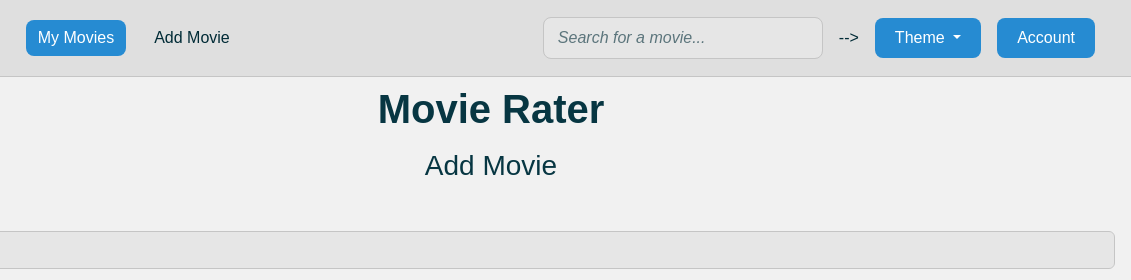
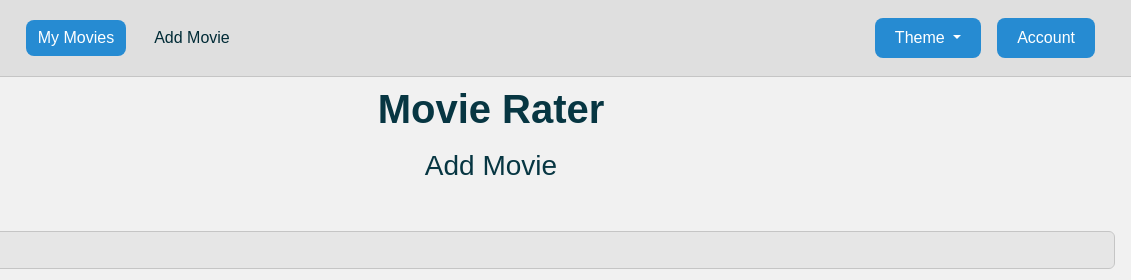
Before and after one commit to jimcousins/movie-rater, a website: page client/list.html in a window 1280 px wide. Shown: the top 280 px of the page, 149-1280 px from the left. Drawn offline with nearby package versions, Linux system fonts and the light colour scheme.

Commit message:
update navbar

```diff
--- a/client/list.html
+++ b/client/list.html
@@ -29,9 +29,10 @@
     <!-- RIGHT: Search + Theme + Account -->
     <div class="d-flex align-items-center gap-3 ms-auto">
 
-      <input
+      <!-- <input
         type="text"
         class="form-control search-bar"
+      > -->
       <!-- <input
         type="text"
         class="form-control search-bar"
```
Also changed, not shown: client/index.html (+2 -2 lines).
